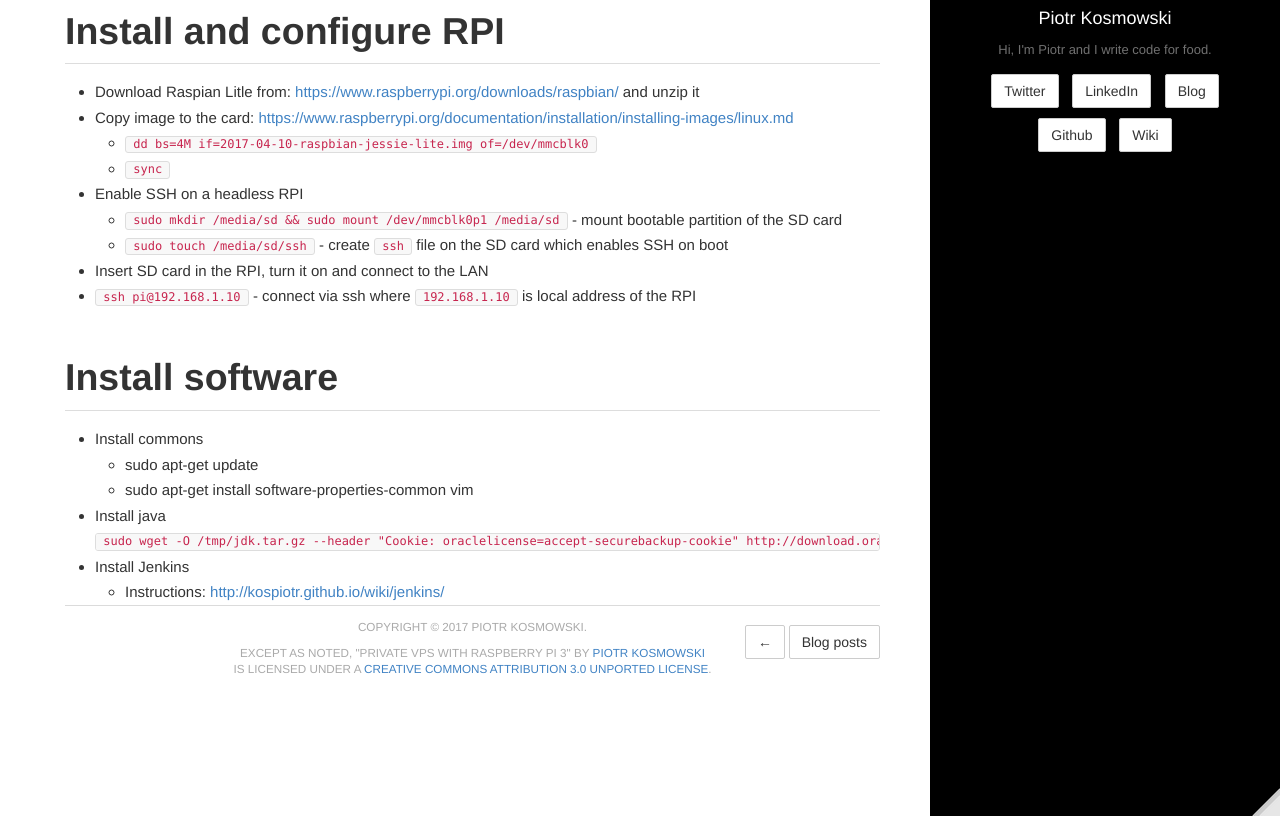
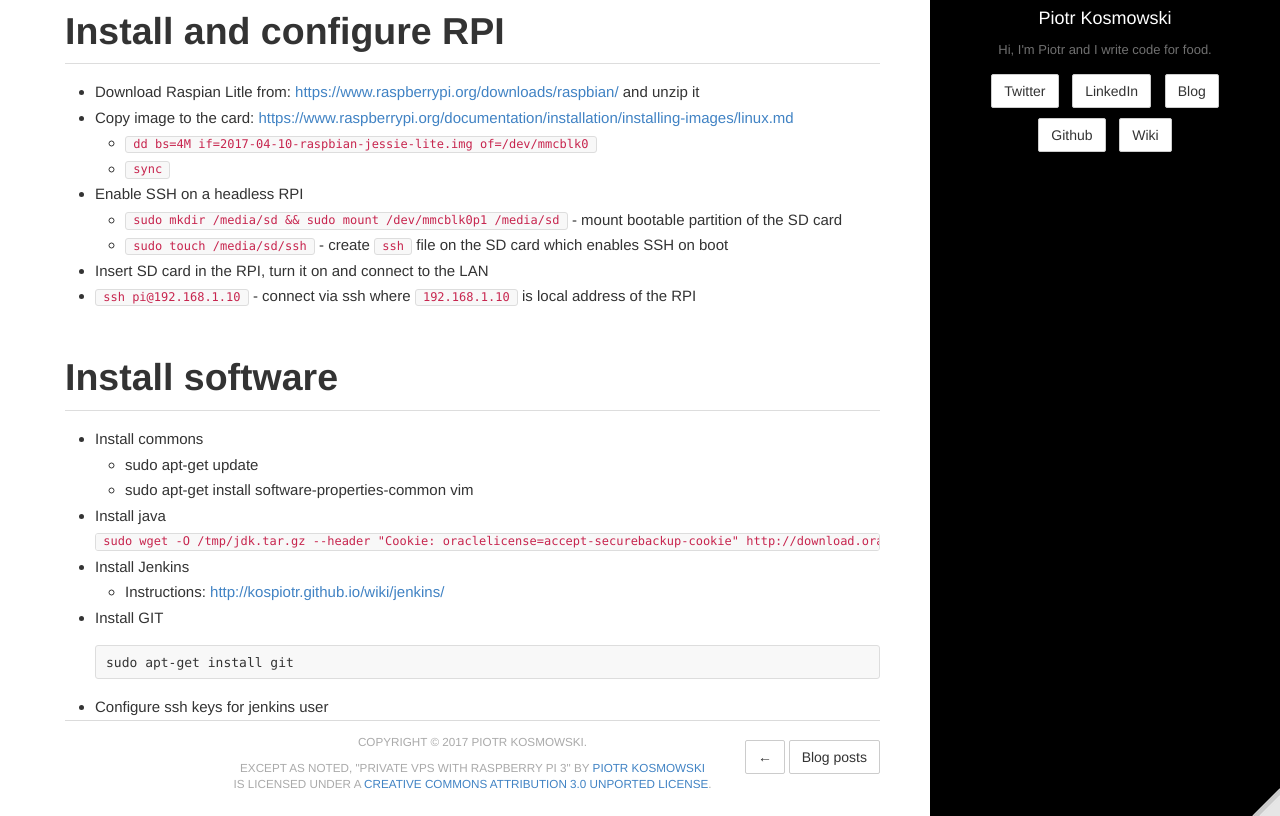
Before and after one commit to kospiotr/kospiotr.github.io, a Jekyll site: the page built from _posts/2017-06-18-private-vps-with-rpi3.md, in a window 1280 px wide and 1095 px high, cut to the strip 279-1095 px from the top of the window. Built offline with Jekyll 4.4.1, drawn with Linux system fonts in a browser that asks for light colours.

Commit message:
Update 2017-06-18-private-vps-with-rpi3.md

````diff
--- a/_posts/2017-06-18-private-vps-with-rpi3.md
+++ b/_posts/2017-06-18-private-vps-with-rpi3.md
@@ -33,3 +33,8 @@
 ```
 * Install Jenkins
   * Instructions: [http://kospiotr.github.io/wiki/jenkins/](http://kospiotr.github.io/wiki/jenkins/)
+* Install GIT
+```
+sudo apt-get install git
+```
+* Configure ssh keys for jenkins user
````
